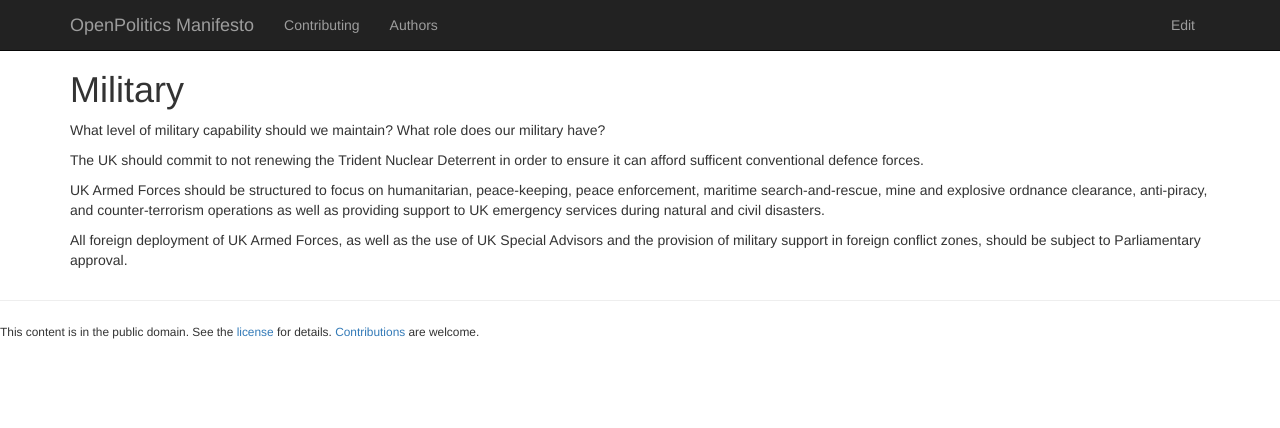
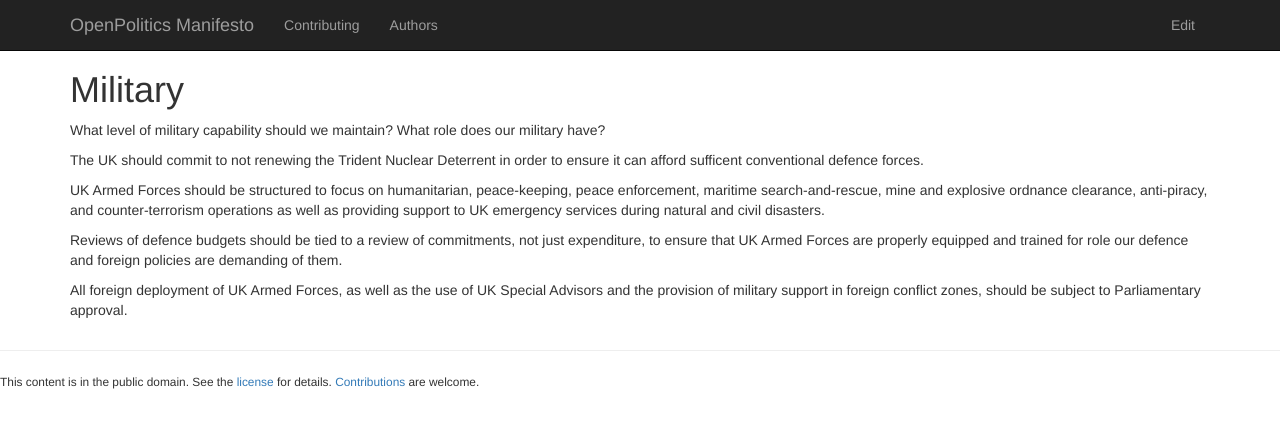
Before and after one commit to openpolitics/manifesto, a Jekyll site: the page built from military.md, in a window 1280 px wide. Shown: the top 428 px of the page. Built offline with Jekyll 4.4.1, drawn with Linux system fonts in a browser that asks for light colours; nearby versions of some CDN libraries.

Commit message:
Don't change capacity / capability, without changing commitment

```diff
--- a/military.md
+++ b/military.md
@@ -10,4 +10,6 @@ The UK should commit to not renewing the Trident Nuclear Deterrent in order to e
 
 UK Armed Forces should be structured to focus on humanitarian, peace-keeping, peace enforcement, maritime search-and-rescue, mine and explosive ordnance clearance, anti-piracy, and counter-terrorism operations as well as providing support to UK emergency services during natural and civil disasters.
 
+Reviews of defence budgets should be tied to a review of commitments, not just expenditure, to ensure that UK Armed Forces are properly equipped and trained for role our defence and foreign policies are demanding of them.
+
 All foreign deployment of UK Armed Forces, as well as the use of UK Special Advisors and the provision of military support in foreign conflict zones, should be subject to Parliamentary approval.
```
